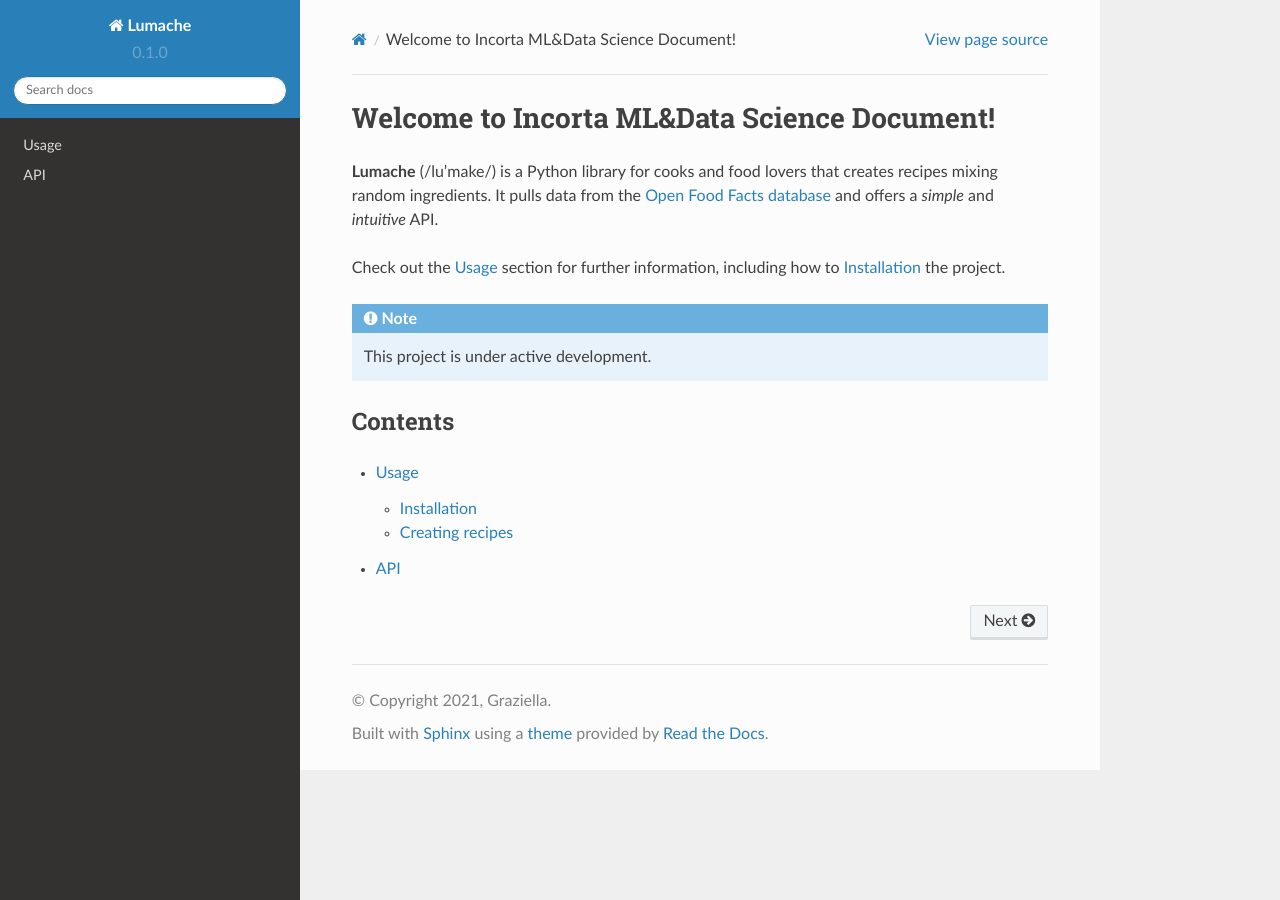
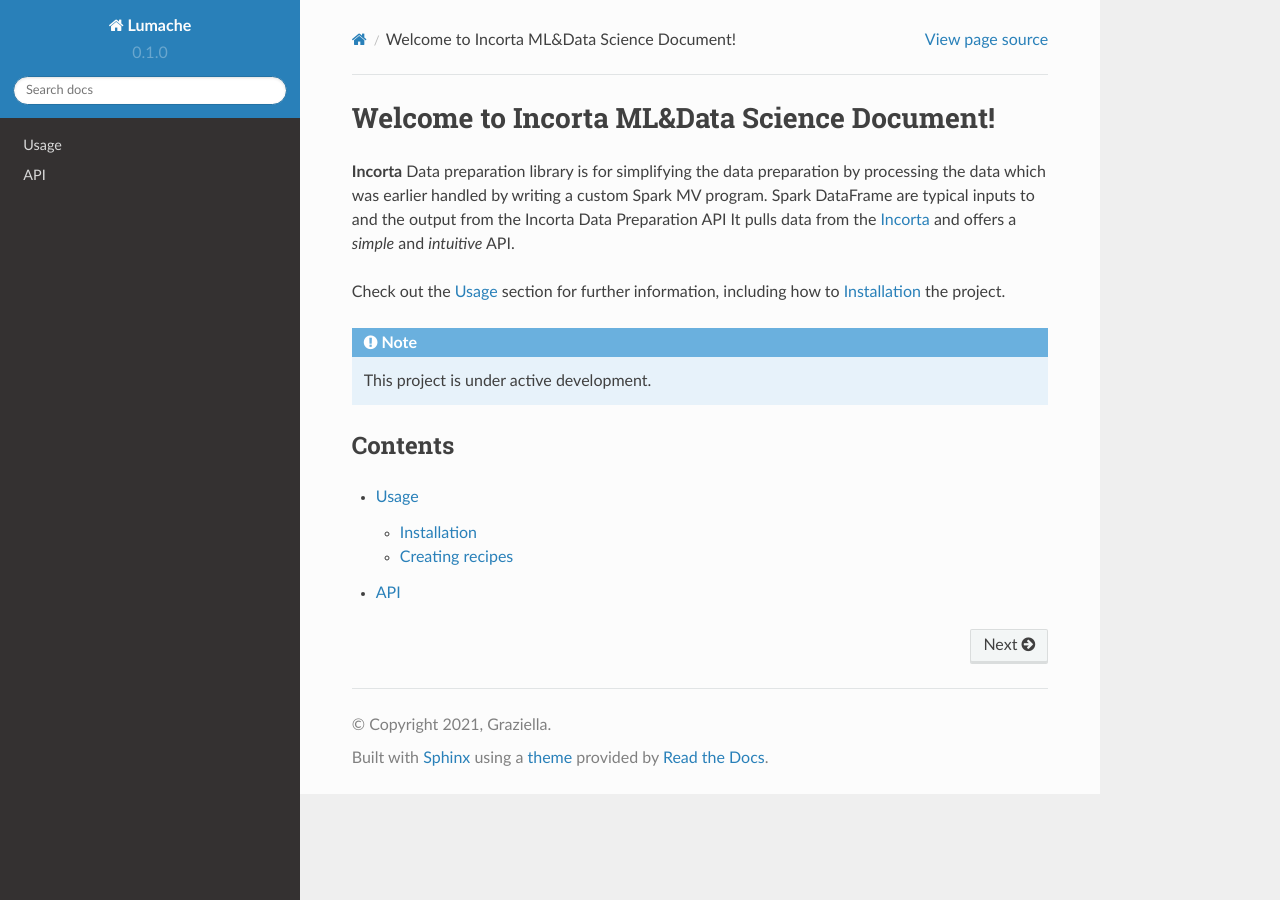
Before and after one commit to suxinincorta/ReadtheDocs, a Sphinx documentation site: the page built from docs/source/index.rst, in a window 1280 px wide. Built offline with Sphinx 7.4.7 and the Read the Docs theme 2.0.0, drawn with Linux system fonts in a browser that asks for light colours.

Commit message:
Update index.rst

```diff
--- a/docs/source/index.rst
+++ b/docs/source/index.rst
@@ -1,9 +1,9 @@
 Welcome to Incorta ML&Data Science Document!
 ===================================
 
-**Lumache** (/lu'make/) is a Python library for cooks and food lovers
-that creates recipes mixing random ingredients.
-It pulls data from the `Open Food Facts database <https://world.openfoodfacts.org/>`_
+**Incorta** Data preparation library is for simplifying the data preparation by processing the data which was earlier handled by writing a custom Spark MV program.
+Spark DataFrame are typical inputs to and the output from the Incorta Data Preparation API
+It pulls data from the `Incorta <https://www.incorta.com//>`_
 and offers a *simple* and *intuitive* API.
 
 Check out the :doc:`usage` section for further information, including
```
